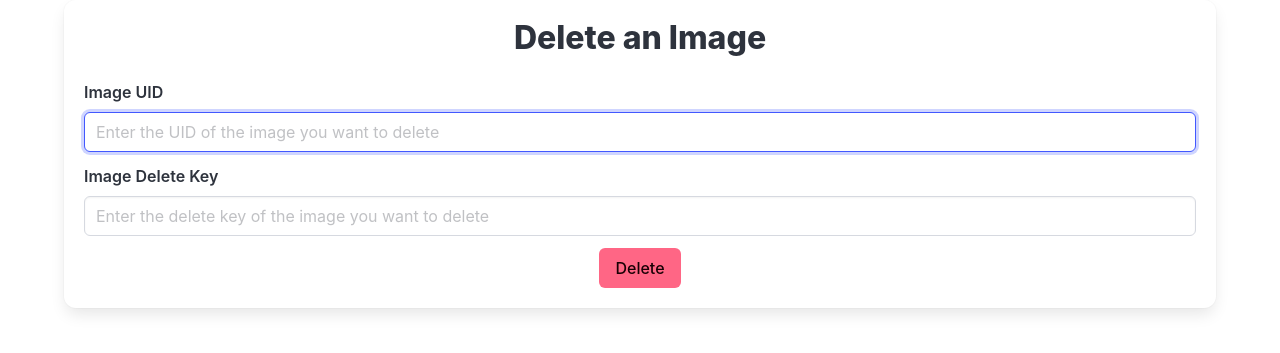
After one commit to editid0/imagehost, a Flask app: page /delete in a window 1280 px wide. The commit adds this page. Shown: the top 353 px of the page. Run offline with Flask 3, Linux system fonts and the light colour scheme.

Commit message:
Final version (for blog post)

```diff
--- a/main.py
+++ b/main.py
@@ -1,7 +1,9 @@
-from flask import Flask, render_template, request, jsonify
+import time
+from flask import Flask, render_template, request, jsonify, send_file
 from dotenv import load_dotenv
-import os, boto3
+import os, boto3, io
 from botocore.exceptions import NoCredentialsError, PartialCredentialsError
+from uuid import uuid4
 
 
 load_dotenv()
@@ -31,28 +33,103 @@ def upload():
     file = request.files["file"]
     # Upload the file to R2
     if file.filename == "":
-        return jsonify({"error": "No selected file"}), 400
+        return jsonify({"error": "No file selected"}), 400
     # Check file size
     file.seek(0, 2)  # Move the cursor to the end of the file
     file_size = file.tell()  # Get the cursor position, which is the file size
     file.seek(0)  # Reset cursor to the beginning of the file for upload
     if file_size > MAX_FILE_SIZE_MB:
         return jsonify({"error": "File size exceeds the 3MB limit"}), 400
+    deletekey = str(uuid4())
+    metadata = {
+        "filename": file.filename,
+        "deletekey": deletekey,
+    }
+    filename = file.filename
+    extension = filename.split(".")[-1]
+    uid = str(uuid4())
     try:
         # Upload the file to R2
-        s3_client.upload_fileobj(file, "image-host", file.filename)
+        s3_client.upload_fileobj(
+            file, "image-host", f"{uid}.{extension}", ExtraArgs={"Metadata": metadata}
+        )
         return (
             jsonify(
-                {"message": "File uploaded successfully", "filename": file.filename}
+                {
+                    "message": "File uploaded successfully",
+                    "uid": uid,
+                    "extension": extension,
+                    "deletekey": deletekey,
+                }
             ),
             200,
         )
 
     except (NoCredentialsError, PartialCredentialsError) as e:
-        return jsonify({"error": "Invalid R2 credentials"}), 500
+        return render_template("error.html", error=str(e)), 500
 
     except Exception as e:
-        return jsonify({"error": str(e)}), 500
+        return render_template("error.html", error=str(e)), 500
+
+
+@app.route("/image/<path:filename>")
+def serve_image(filename):
+    # Serve the image from R2
+    try:
+        response = s3_client.get_object(Bucket="image-host", Key=filename)
+        return send_file(
+            io.BytesIO(response["Body"].read()),
+            mimetype="image/jpeg",
+            as_attachment=False,
+            download_name=f"{filename}",
+        )
+    except Exception as e:
+        return render_template("error.html", error=str(e)), 500
+
+
+@app.route("/image/<path:filename>/frame")
+def serve_frame(filename):
+    deletekey = request.args.get("deletekey")
+    try:
+        s3_client.get_object(Bucket="image-host", Key=filename)
+        return render_template("frame.html", filename=filename, deletekey=deletekey)
+    except Exception as e:
+        return render_template("error.html", error=f"File not found: {filename}"), 500
+
+
+@app.route("/delete", methods=["GET", "POST"])
+def delete():
+    if request.method == "GET":
+        return render_template("delete.html")
+    elif request.method == "POST":
+        uid = request.form.get("uid")
+        deletekey = request.form.get("deletekey")
+        try:
+            # find the file name from the uuid prefix
+            res = s3_client.list_objects(Bucket="image-host", Prefix=uid)
+            if "Contents" not in res:
+                return render_template("error.html", error="File not found"), 404
+            # set filename
+            filename = res["Contents"][0]["Key"].split("/")[-1]
+            # find the image using the uid and make sure the deletekey matches
+            response = s3_client.head_object(Bucket="image-host", Key=filename)
+            metadata = response.get("Metadata", {})
+            if metadata.get("deletekey") == deletekey:  # Metadata keys are lowercase
+                # Delete the object
+                s3_client.delete_object(Bucket="image-host", Key=filename)
+                return (
+                    render_template("error.html", error="File deleted successfully"),
+                    200,
+                )
+            else:
+                # If deleteKey doesn't match, wait 1 second and return an error
+                time.sleep(1)
+                return (
+                    render_template("error.html", error="Delete key does not match"),
+                    400,
+                )
+        except Exception as e:
+            return render_template("error.html", error=str(e)), 500
 
 
 if __name__ == "__main__":
--- /dev/null
+++ b/templates/delete.html
@@ -0,0 +1,62 @@
+<!DOCTYPE html>
+<html lang="en">
+	<head>
+		<meta charset="UTF-8" />
+		<meta name="viewport" content="width=device-width, initial-scale=1.0" />
+		<title>Delete an Image</title>
+		<link
+			rel="stylesheet"
+			href="https://cdn.jsdelivr.net/npm/bulma@1.0.2/css/bulma.min.css"
+		/>
+	</head>
+	<body>
+		<div class="container">
+			<div class="box">
+				<h1 class="title has-text-centered">Delete an Image</h1>
+				<form action="/delete" method="POST">
+					<div class="field">
+						<label class="label">Image UID</label>
+						<div class="control">
+							<input
+								class="input"
+								type="text"
+								name="uid"
+								placeholder="Enter the UID of the image you want to delete"
+								id="uid"
+								required
+							/>
+						</div>
+					</div>
+					<div class="field">
+						<label class="label">Image Delete Key</label>
+						<div class="control">
+							<input
+								class="input"
+								type="text"
+								name="deletekey"
+								placeholder="Enter the delete key of the image you want to delete"
+								id="deletekey"
+								required
+							/>
+						</div>
+					</div>
+					<div class="field is-grouped is-grouped-centered">
+						<div class="control">
+							<button class="button is-danger">Delete</button>
+						</div>
+					</div>
+				</form>
+			</div>
+		</div>
+	</body>
+	<script>
+		document.getElementById("uid").focus();
+		// get query parameters
+		const urlParams = new URLSearchParams(window.location.search);
+		const uid = urlParams.get("uid");
+		const deletekey = urlParams.get("deletekey");
+		// set form values
+		document.getElementById("uid").value = uid;
+		document.getElementById("deletekey").value = deletekey;
+	</script>
+</html>
```
Also changed, not shown: templates/error.html (added, +20 -0 lines), templates/frame.html (added, +53 -0 lines), templates/index.html (+8 -1 lines).
